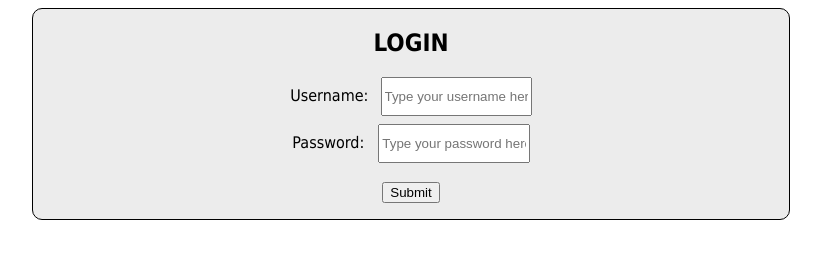
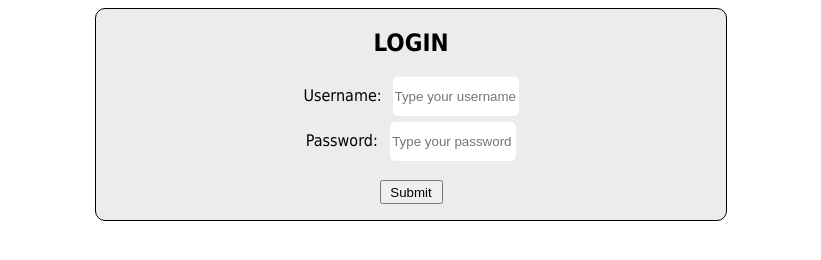
Before and after one commit to SamanthaHancock/Space-Monkey-Mafia, a website: page index.html in a window 1280 px wide. Shown: the whole page, without its empty margins (229-1050 px from the left). Drawn offline with nearby package versions, Linux system fonts and the light colour scheme.

Commit message:
All login page stuffs
login pugs done

```diff
--- a/index.html
+++ b/index.html
@@ -15,7 +15,7 @@
   Password:
   <input class="boxes" type="password" placeholder="Type your password here" id="password">
   <br><br>
-  <input id="inputDetails" type="button" value="Submit"></input>
+  <button id="inputDetails" type="button">Submit</button>
 
 </form>
 </div>
--- a/public/css/styles.css
+++ b/public/css/styles.css
@@ -1,20 +1,17 @@
-h1 {
-
-}
-
 #inputDetails{
-
+  height: 3%;
+  width: 10%;
 }
 
 .boxes {
   width: 20%;
   height: 5%;
   display: inline;
-
+  border-radius: 5px;
+  border-style: none;
 }
 form {
     text-align: center;
-
 }
 
 #username {
@@ -28,8 +25,8 @@ form {
 
 #login {
   background-color: rgba(224, 224, 224, 0.6);
-  margin-left: 20%;
-  margin-right: 20%;
+  margin-left: 25%;
+  margin-right: 25%;
   border: 1px solid black;
   border-radius: 10px;
 }
```
